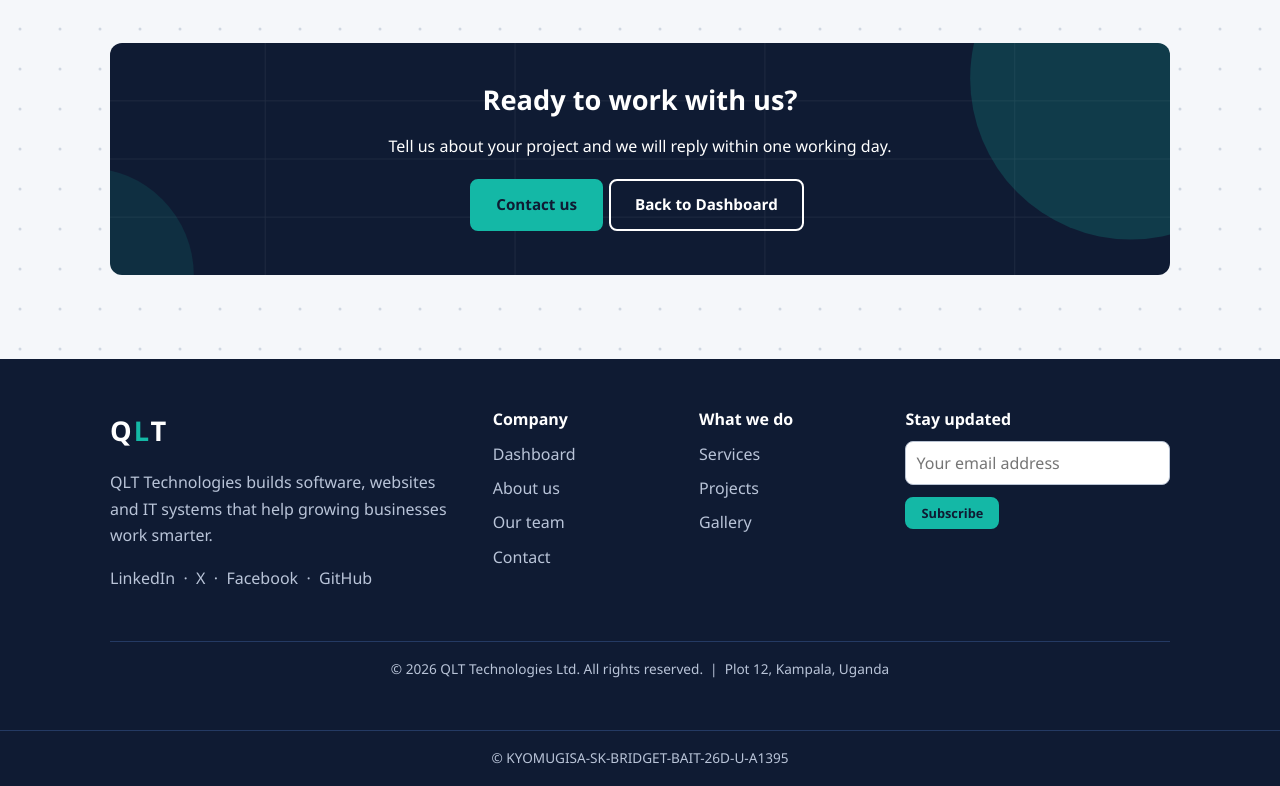
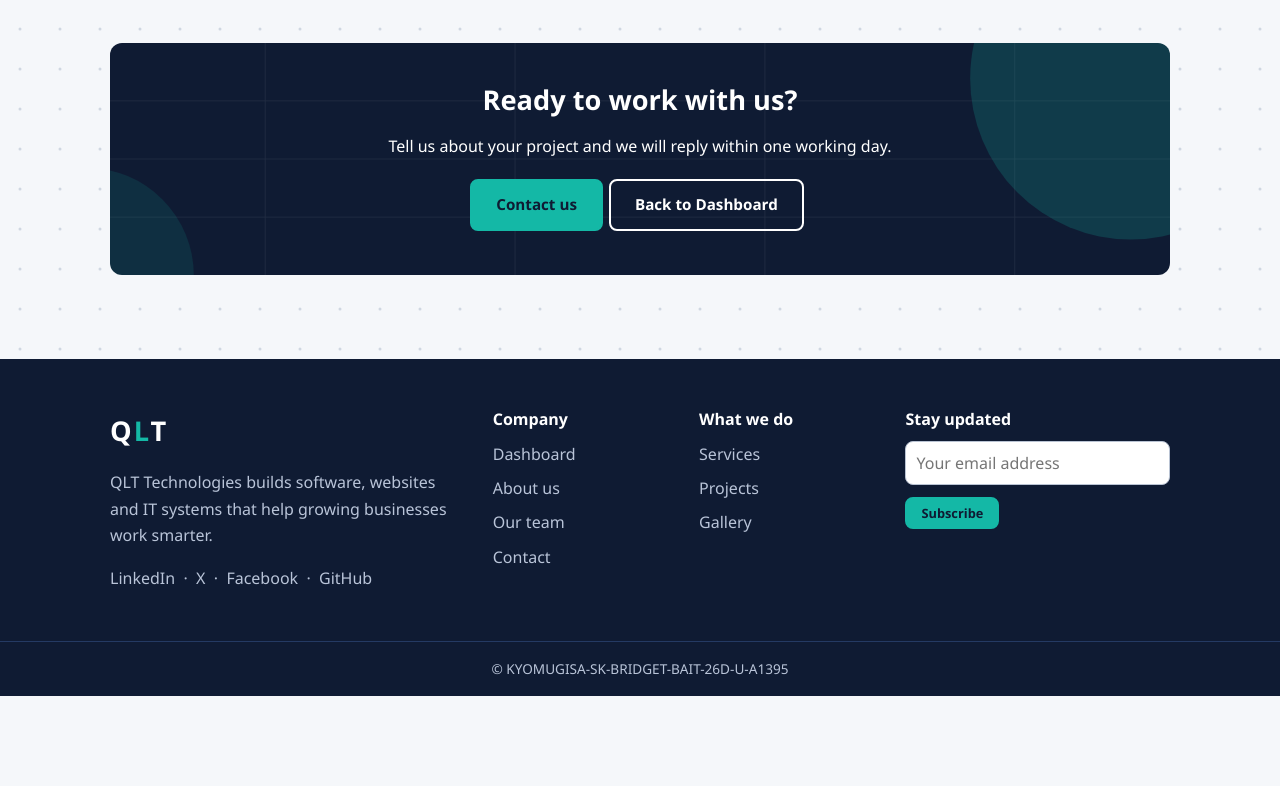
Before and after one commit to HiBrandy/KYOMUGISA-SK-BRIDGET-BAIT-26D-U-A1395, a plain HTML site: page projects.html in a window 1280 px wide. Shown: the part 1471-2257 px from the top of the page. After the commit the page ends 2167 px from the top, so only its background shows below. Drawn offline with Linux system fonts and the light colour scheme.

Commit message:
Update footer copyright information

```diff
--- a/projects.html
+++ b/projects.html
@@ -57,7 +57,7 @@
     <div><h4>What we do</h4><ul><li><a href="services.html">Services</a></li><li><a href="projects.html">Projects</a></li><li><a href="gallery.html">Gallery</a></li></ul></div>
     <div><h4>Stay updated</h4><form action="#"><input type="email" placeholder="Your email address"><button class="btn sm" type="submit">Subscribe</button></form></div>
   </div>
-  <div class="copy">&copy; 2026 QLT Technologies Ltd. All rights reserved. &nbsp;|&nbsp; Plot 12, Kampala, Uganda</div>
+
 </div>
 <div class="copy">&copy; KYOMUGISA-SK-BRIDGET-BAIT-26D-U-A1395</div>
 </footer>
```
